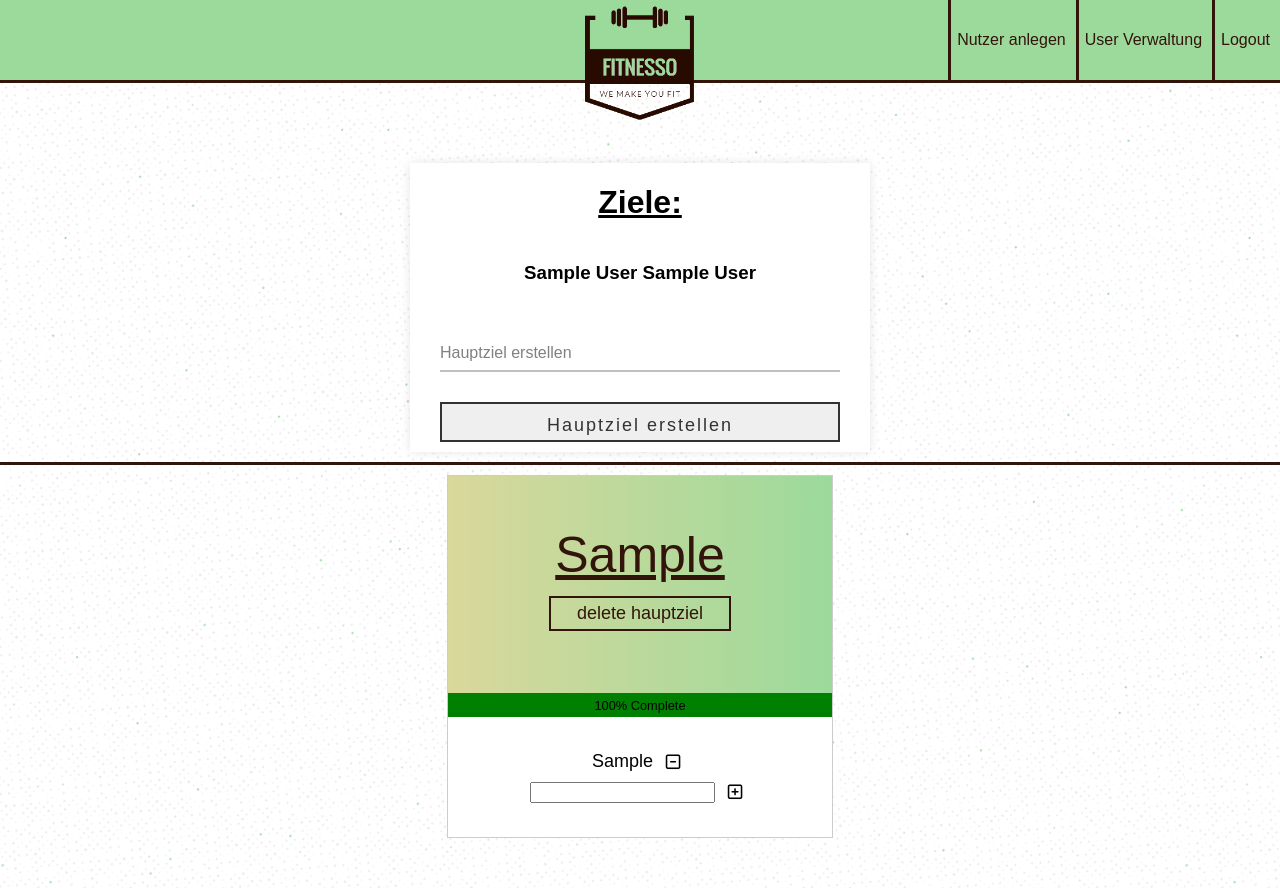
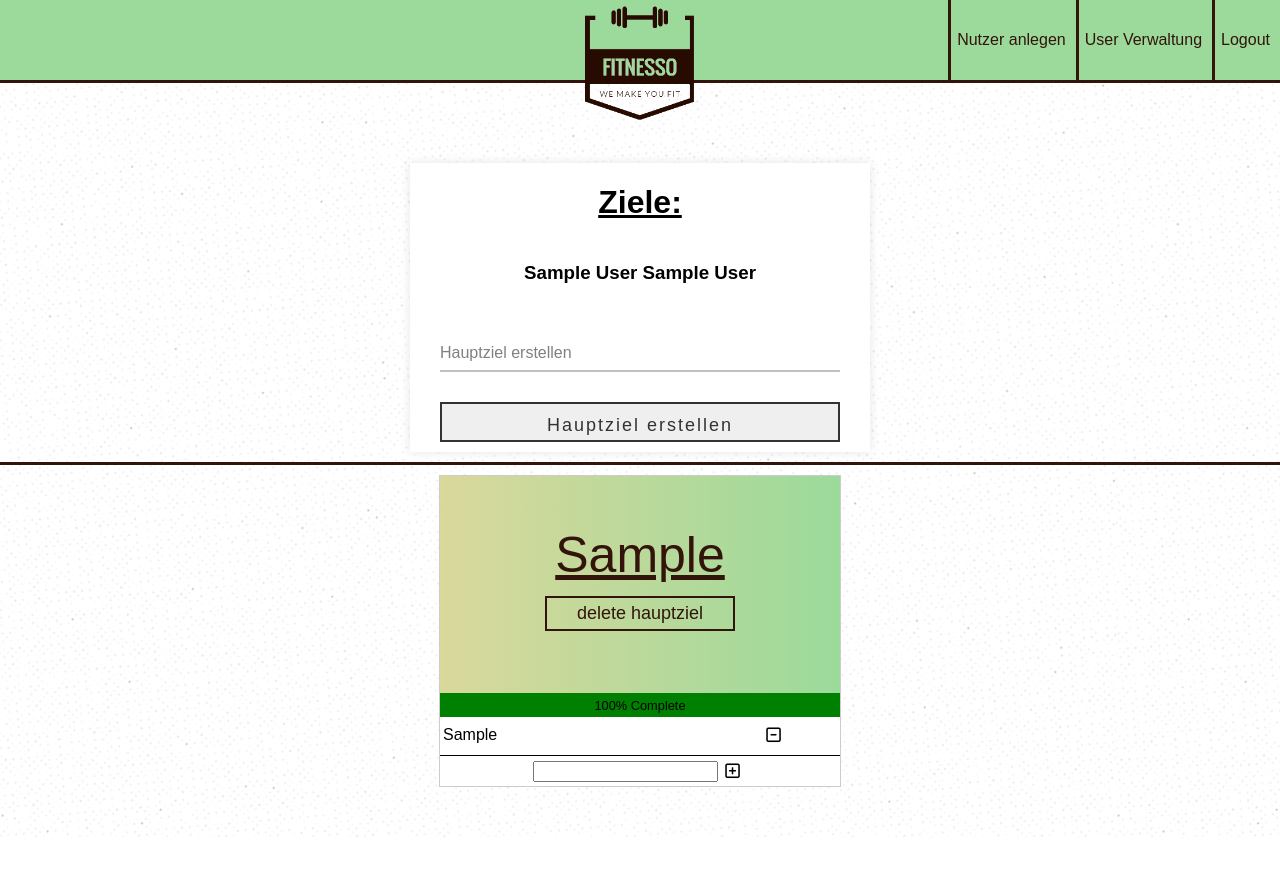
Before and after one commit to maltemosler/Fitnesso, a Django app: page /ziele/1 in a window 1280 px wide. After the commit the page ends 837 px from the top, so only its background shows below. Run offline with Django 3.2, Linux system fonts and the light colour scheme; a user stored in the database is signed in; tables that the repository leaves empty hold one stand-in row (values such as "Sample post"); some libraries are stand-ins or nearby versions.

Commit message:
Added table-style to minor goals

```diff
--- a/API/templates/home.html
+++ b/API/templates/home.html
@@ -6,7 +6,7 @@
     {% if not request.user.is_authenticated %}
         <div id="login">
             <video autoplay muted loop id="myVideo">
-                <source src="{% static 'resources/loginBackground2.mp4' %}" type="video/mp4">
+                <source src="{% static 'resources/loginBackground.mp4' %}" type="video/mp4">
                 Your browser does not support HTML5 video.
             </video>
             <div id="login-menu">
--- a/API/templates/user_anlegen.html
+++ b/API/templates/user_anlegen.html
@@ -55,9 +55,7 @@
                     </div>
                     <div class="wrapper">
                         <div id="register-error-password" style="display:none;  color: red;"></div>
-                        <div id="register-error-password-repeat" style="display:none;  color: red;">Passwörter stimmen
-                            nicht überein
-                        </div>
+                        <div id="register-error-password-repeat" style="display:none;  color: red;">Passwörter stimmen nicht überein </div>
                     </div>
 
                     <button id="btn" onclick="nutzer_anlegen()">
--- a/API/templates/ziele.html
+++ b/API/templates/ziele.html
@@ -37,22 +37,37 @@
                     <div class="progress" data-label="{{ ziel.status }}% Complete">
                         <span class="value" style="width:{{ ziel.status }}%;"></span>
                     </div>
-                    <div class="minor-goal">
+                    <table class ="minor-goal-table">
+                        <colgroup>
+                           <col span="1" style="width: 80%; ">
+                           <col span="1" style="width: 10%; ">
+                           <col span="1" style="width: 10%;">
+                        </colgroup>
                         {% for unterziel in ziel.unterziele %}
-
+                        <tr>
                             {% if unterziel.status %}
-                                {{ unterziel.ziel }}
+                            <td>{{ unterziel.ziel }}</td>
                             {% else %}
-                                {{ unterziel.ziel }}
-                                <button class="btn-hidden" onclick="unterziel_abschliessen({{ unterziel.id }})"><i
-                                        class="far fa-check-square fa-lg"></i></button>
+                            <td>{{ unterziel.ziel }}</td>
+                            <td>
+                                <button class="btn-hidden" onclick="unterziel_abschliessen({{ unterziel.id }})">
+                                    <i class="far fa-check-square fa-lg"></i>
+                                </button>
+                            </td>
                             {% endif %}
-                            <button class="btn-hidden" onclick="unterziel_delete({{ unterziel.id }})"><i
-                                    class="far fa-minus-square fa-lg"></i></button><br>
+                            <td>
+                                <button class="btn-hidden" onclick="unterziel_delete({{ unterziel.id }})">
+                                    <i class="far fa-minus-square fa-lg"></i>
+                                </button>
+                            </td>
+                        <tr>
                         {% endfor %}
+                    </table>
+                    <div class = "create-new-minor-goal">
                         <input id="home-unterziel-{{ ziel.id }}" type="text">
-                        <button class="btn-hidden" onclick="unterziel_erstellen({{ ziel.id }})"><i
-                                class="far fa-plus-square fa-lg"></i></button>
+                        <button class="btn-hidden" onclick="unterziel_erstellen({{ ziel.id }})">
+                            <i class="far fa-plus-square fa-lg"></i>
+                        </button>
                         <div id="unterziel-create-error-{{ ziel.id }}" style="display:none">Ziel ungültig</div>
                     </div>
                 </div>
--- a/static/css/goals.css
+++ b/static/css/goals.css
@@ -100,6 +100,8 @@ body{
     margin-bottom: 50px;
     transition: 0.3s;
     height: fit-content;
+    max-width: 600px;
+    min-width: 400px;
 }
 
 .main-goal:hover {
@@ -231,3 +233,21 @@ body{
     transition: all .2s ease;
     transform: scale(1.5);
 }
+
+.minor-goal-table {
+    width: 100%;
+    text-align: left;
+    table-layout: fixed;
+    border-bottom: 1px solid;
+}
+
+th, td {
+  width: 100px;
+  overflow: hidden;
+}
+
+.create-new-minor-goal {
+    display: flex;
+    align-items: center;
+    justify-content: center;
+}
```
